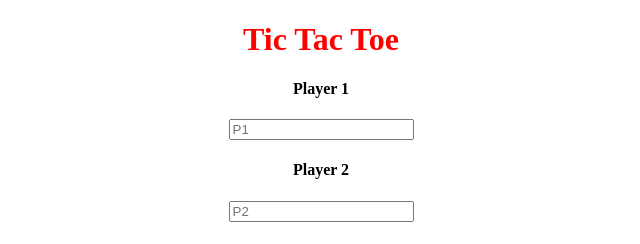
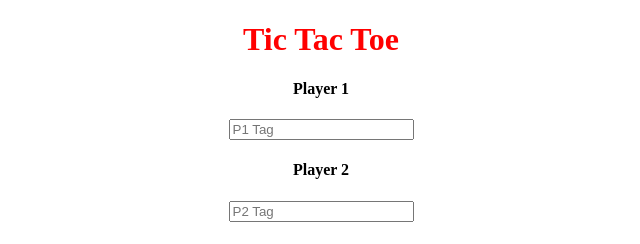
Before and after one commit to TLawesomeness/TicTacToe, a website: page client/index.jade in a window 1280 px wide. Shown: the top 244 px of the page, 319-959 px from the left. Drawn offline with nearby package versions, Linux system fonts and the light colour scheme; files that its build step writes are made by us from their sources.

Commit message:
v1.4 minor code change

```diff
--- a/client/index.jade
+++ b/client/index.jade
@@ -10,9 +10,9 @@ html(lang='en')
         h1.text-center Tic Tac Toe
         .screen
         h4#p1 Player 1
-        input#p1box(type='text' placeholder='P1')
+        input#p1box(type='text' placeholder='P1 Tag')
         h4#p2 Player 2
-        input#p2box(type='text' placeholder='P2')
+        input#p2box(type='text' placeholder='P2 Tag')
       .row
         button#start Start!
 
```
